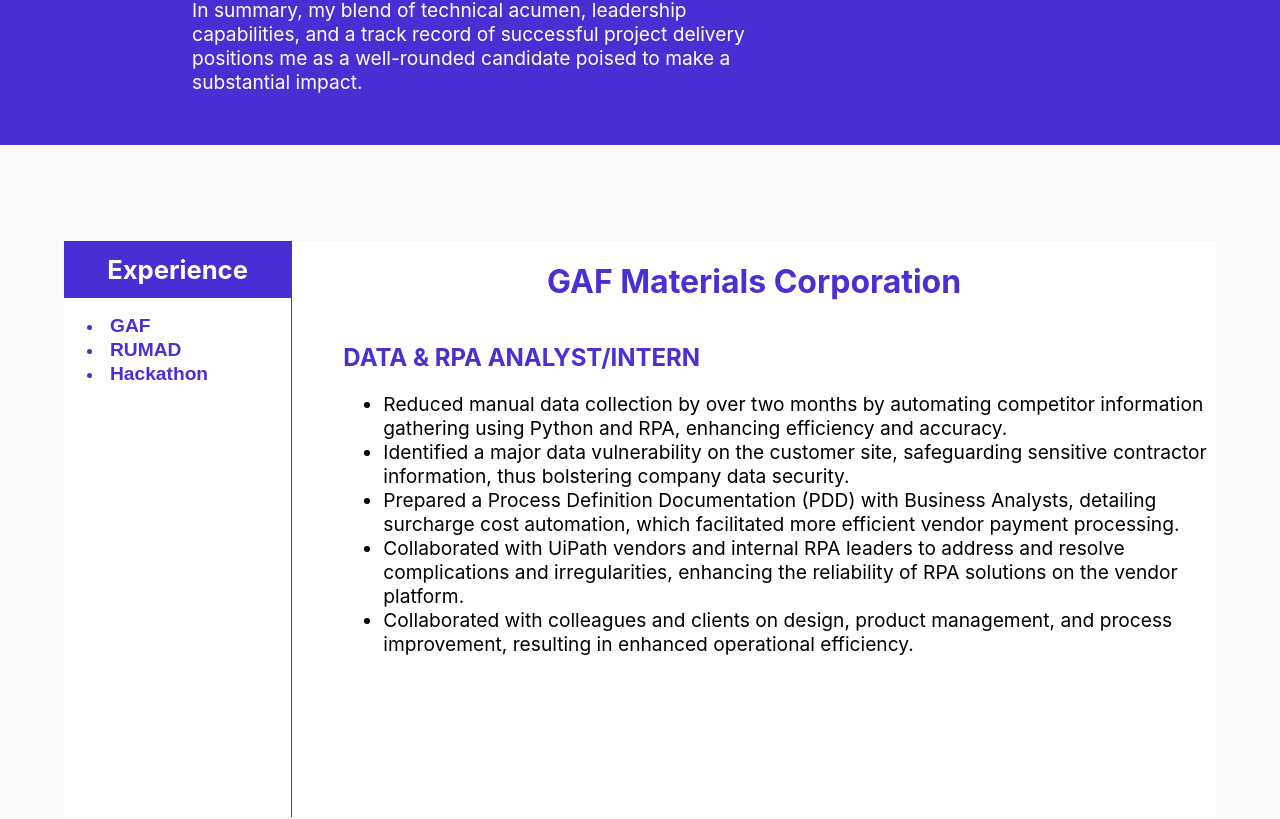
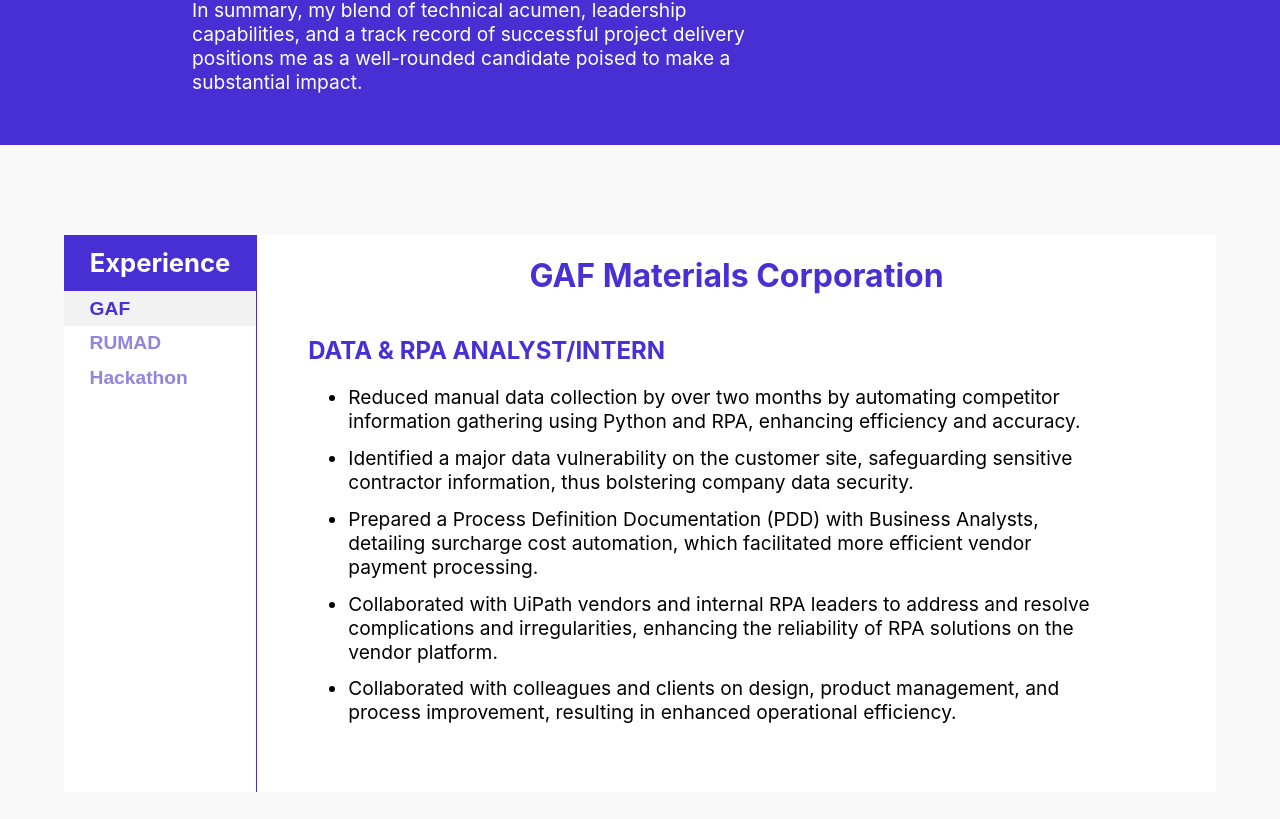
Before and after one commit to 54JIN/personal-website, a React (Create React App) app: page / in a window 1280 px wide. Shown: the part 2031-2850 px from the top of the page. Built offline with nearby package versions, Linux system fonts and the light colour scheme.

Commit message:
Reduced size of Footer, Made active tab visible to user in experience

```diff
--- a/src/Experience.css
+++ b/src/Experience.css
@@ -1,21 +1,19 @@
 @media only screen and (min-width: 581px){
   .Experience {
     width: 100vw;
-    height: 60vw;
     display: flex;
     justify-content: center;
-    align-items: center;
+    margin-top: 7vw;
+    margin-bottom: 7vw;
   }
 
   .Experience-Content {
     background-color: #FFFFFF;
     width: 90vw;
-    height: 45vw;
     display: flex;
   }
 
   .Experience-Content-Tabs {
-    width: 33vw;
     display: flex;
     flex-direction: column;
   }
@@ -29,20 +27,41 @@
     padding-bottom: 1vw;
     text-align: center;
     font-size: 2.0vw;
+    width: 15vw;
+  }
+
+  .Experience-Content-Tabs-Button-Section {
+    display: flex;
+    flex-direction: column;
+    justify-content: flex-end;
+  }
+
+  .Experience-Content-Tabs-button {
+    background-color: transparent;
+    border: none;
+    cursor: pointer;
+    color: #9285DE;
+    font-size: 1.5vw;
+    font-weight: bold;
+    padding-top: 0.5vw;
+    padding-bottom: 0.5vw;
+    padding-left: 2vw;
+    text-align: left;
     width: 100%;
   }
 
-  .Experience-Content-Tabs li {
-    color: #4831D4;
-  }
-
-  .Experience-Content-Tabs button {
-    background-color: transparent;
+  .Experience-Content-Tabs-active {
+    background-color: #F2F2F2;
     border: none;
     cursor: pointer;
     color: #4831D4;
     font-size: 1.5vw;
     font-weight: bold;
+    padding-top: 0.5vw;
+    padding-bottom: 0.5vw;
+    padding-left: 2vw;
+    text-align: left;
+    width: 100%;
   }
 
   .Experience-Content-Seperator {
@@ -53,7 +72,6 @@
   .Experience-Content-Information {
     display: flex;
     flex-direction: column;
-    overflow: scroll;
   }
 
   .Experience-Content-Information h1 {
@@ -63,14 +81,20 @@
 
   .Experience-Content-Detail {
     margin-left: 4vw;
+    margin-bottom: 4vw;
   }
 
   .Experience-Content-Detail h2 {
     color: #4831D4;
   }
 
+  .Experience-Content-Detail ul {
+    padding-right: 8vw;
+  }
+
   .Experience-Content-Detail li {
     font-size: 1.5vw;
+    margin-top: 1vw;
   }
 }
 
--- a/src/Experience.js
+++ b/src/Experience.js
@@ -29,8 +29,17 @@
                 <div className="Experience-Content">
                     <div className="Experience-Content-Tabs">
                         <h1>Experience</h1>
-                        <ul>
-                            <li><button className={this.state.active === "1"? "Experience-Content-Tabs-active" : "Experience-Content-Tabs-button"} onClick={() => this.onChange("1","GAF Materials Corporation", "DATA & RPA ANALYST/INTERN", ["Reduced manual data collection by over two months by automating competitor information gathering using Python and RPA, enhancing efficiency and accuracy.",
+                        <div className="Experience-Content-Tabs-Button-Section">
+                            <button className={this.state.active === "1"? "Experience-Content-Tabs-active" : "Experience-Content-Tabs-button"} onClick={() => this.onChange("1","GAF Materials Corporation", "DATA & RPA ANALYST/INTERN", ["Reduced manual data collection by over two months by automating competitor information gathering using Python and RPA, enhancing efficiency and accuracy.",
+                            "Identified a major data vulnerability on the customer site, safeguarding sensitive contractor information, thus bolstering company data security.",
+                            "Prepared a Process Definition Documentation (PDD) with Business Analysts, detailing surcharge cost automation, which facilitated more efficient vendor payment processing.",
+                            "Collaborated with UiPath vendors and internal RPA leaders to address and resolve complications and irregularities, enhancing the reliability of RPA solutions on the vendor platform.",
+                            "Collaborated with colleagues and clients on design, product management, and process improvement, resulting in enhanced operational efficiency."])}>GAF</button>
+                            <button className={this.state.active === "2"? "Experience-Content-Tabs-active" : "Experience-Content-Tabs-button"} onClick={() => this.onChange("2","RUMAD", "ASSOCIATE BACKEND DEVELOPER & MENTOR", ["Collaborated as a backend developer within an accelerated program using Node.js, PostMan, and Heroku, while being mentored by expert engineers from Google, Amazon, Facebook, and Apple.",
+                            "Led 'The Incubator' program to build a vacation app, fostering collaboration among student programmers.",
+                            "Mentored 5 junior members in full-stack development, enhancing their skills in app and website creation."])}>RUMAD</button>
+                            <button className={this.state.active === "3"? "Experience-Content-Tabs-active" : "Experience-Content-Tabs-button"} onClick={() => this.onChange("3","HACKATHON", "BACKEND DEVELOPER", ["Collaborated closely with a team of skilled programmers to develop distinctive applications under stringent time constraints. Throughout this process, we established clear communication channels to uphold rigorous quality assurance standards for the final deliverables. Our programming repertoire encompassed a range of languages, including Java, Python, JavaScript, MySQL, CSS, and C, enabling us to address each project's diverse requirements effectively."])}>Hackathon</button>
+                            {/* <li><button className={this.state.active === "1"? "Experience-Content-Tabs-active" : "Experience-Content-Tabs-button"} onClick={() => this.onChange("1","GAF Materials Corporation", "DATA & RPA ANALYST/INTERN", ["Reduced manual data collection by over two months by automating competitor information gathering using Python and RPA, enhancing efficiency and accuracy.",
                             "Identified a major data vulnerability on the customer site, safeguarding sensitive contractor information, thus bolstering company data security.",
                             "Prepared a Process Definition Documentation (PDD) with Business Analysts, detailing surcharge cost automation, which facilitated more efficient vendor payment processing.",
                             "Collaborated with UiPath vendors and internal RPA leaders to address and resolve complications and irregularities, enhancing the reliability of RPA solutions on the vendor platform.",
@@ -38,8 +47,8 @@
                             <li><button className={this.state.active === "2"? "Experience-Content-Tabs-active" : "Experience-Content-Tabs-button"} onClick={() => this.onChange("2","RUMAD", "ASSOCIATE BACKEND DEVELOPER & MENTOR", ["Collaborated as a backend developer within an accelerated program using Node.js, PostMan, and Heroku, while being mentored by expert engineers from Google, Amazon, Facebook, and Apple.",
                             "Led 'The Incubator' program to build a vacation app, fostering collaboration among student programmers.",
                             "Mentored 5 junior members in full-stack development, enhancing their skills in app and website creation."])}>RUMAD</button></li>
-                            <li><button className={this.state.active === "3"? "Experience-Content-Tabs-active" : "Experience-Content-Tabs-button"} onClick={() => this.onChange("3","HACKATHON", "BACKEND DEVELOPER", ["Collaborated closely with a team of skilled programmers to develop distinctive applications under stringent time constraints. Throughout this process, we established clear communication channels to uphold rigorous quality assurance standards for the final deliverables. Our programming repertoire encompassed a range of languages, including Java, Python, JavaScript, MySQL, CSS, and C, enabling us to address each project's diverse requirements effectively."])}>Hackathon</button></li>
-                        </ul>
+                            <li><button className={this.state.active === "3"? "Experience-Content-Tabs-active" : "Experience-Content-Tabs-button"} onClick={() => this.onChange("3","HACKATHON", "BACKEND DEVELOPER", ["Collaborated closely with a team of skilled programmers to develop distinctive applications under stringent time constraints. Throughout this process, we established clear communication channels to uphold rigorous quality assurance standards for the final deliverables. Our programming repertoire encompassed a range of languages, including Java, Python, JavaScript, MySQL, CSS, and C, enabling us to address each project's diverse requirements effectively."])}>Hackathon</button></li> */}
+                        </div>
                     </div>
                     <div className="Experience-Content-Seperator"></div>
                     <div className="Experience-Content-Information">
--- a/src/Footer.css
+++ b/src/Footer.css
@@ -1,6 +1,6 @@
 .Footer {
     width: 100vw;
-    height: 80vw;
+    height: 50vw;
     background-color: #482FD3;
     display: flex;
     flex-direction: column;
@@ -30,7 +30,7 @@
 @media only screen and (max-width: 580px) {
     .Footer {
         width: 100vw;
-        height: 70vw;
+        height: 80vw;
         background-color: #482FD3;
         display: flex;
         flex-direction: column;
```
